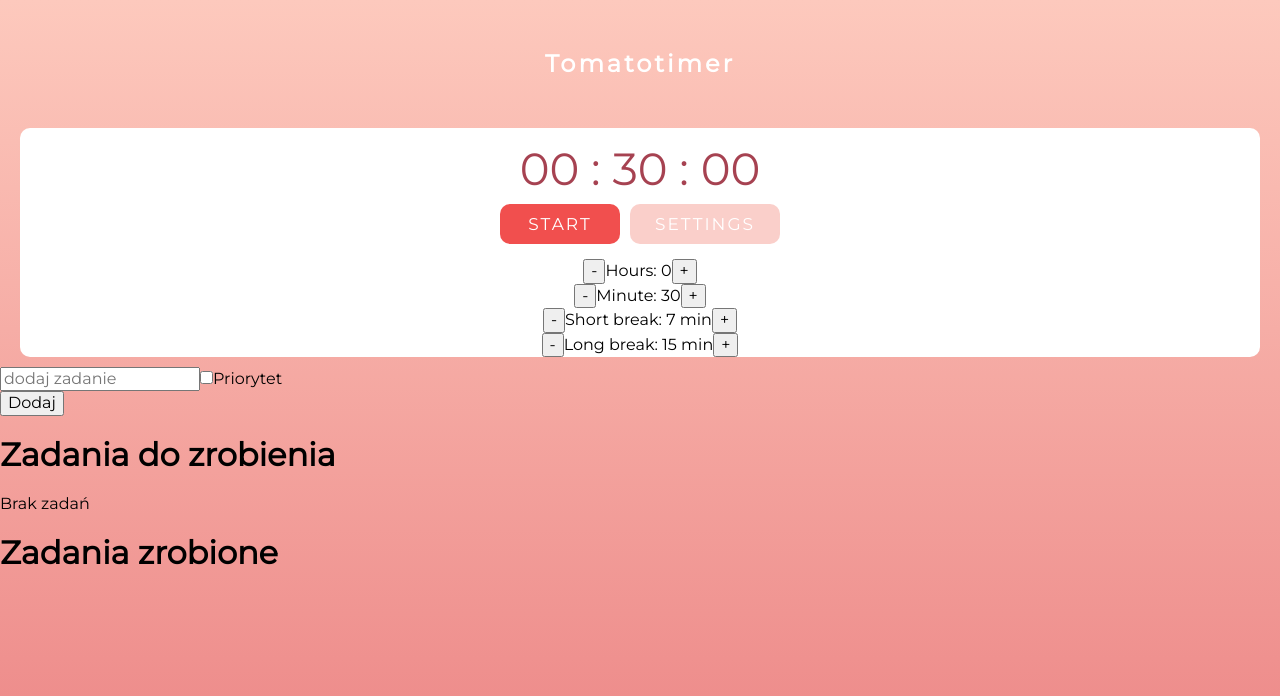
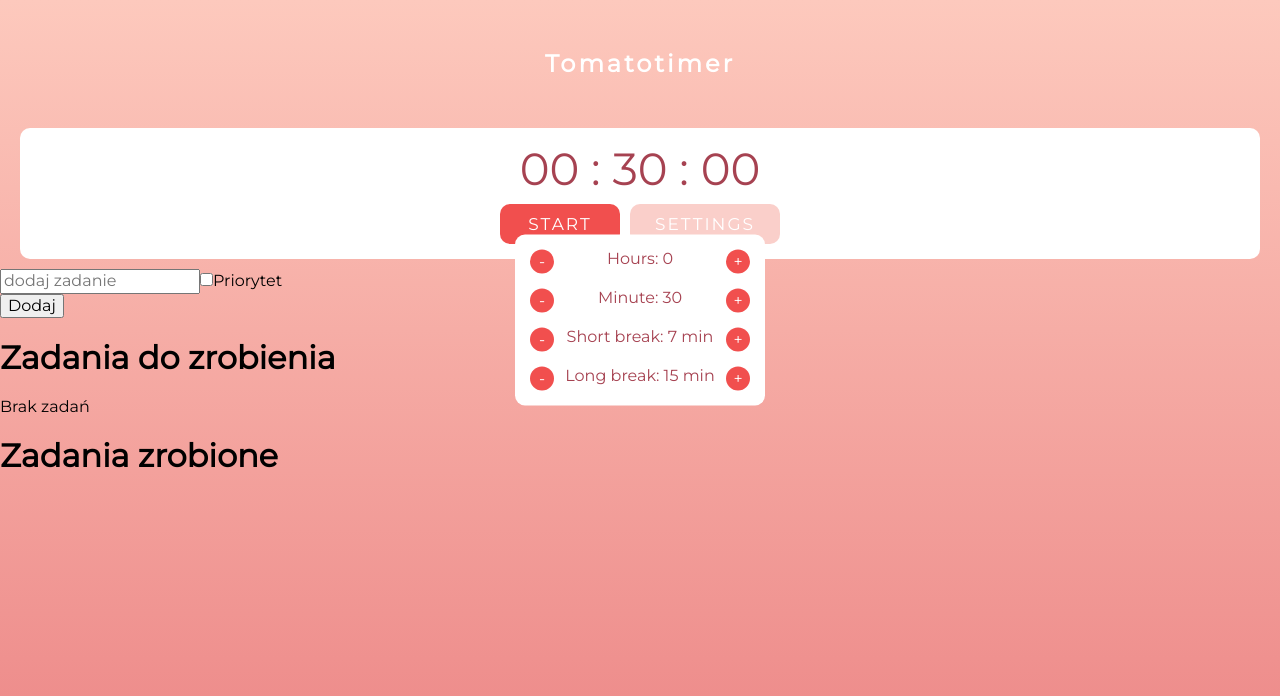
Before and after one commit to adamsmichal/tomatoTimer---toDoApp, a React (Create React App) app: page / in a window 1280 px wide. Both pictures are taken after a click on the button "SETTINGS". Shown: the top 696 px of the page. Built offline with nearby package versions, Linux system fonts and the light colour scheme.

Commit message:
add popup style

```diff
--- a/src/components/Timer/Clock/Clock.scss
+++ b/src/components/Timer/Clock/Clock.scss
@@ -1,5 +1,5 @@
 .clock {
     font-size: 4.5rem;
-    color: #A64251;
+    color: $dark-red;
     padding: 15px 0px 10px;
 }
--- a/src/components/Timer/SettingsPopup/SettingsPopup.js
+++ b/src/components/Timer/SettingsPopup/SettingsPopup.js
@@ -3,20 +3,20 @@ import React from 'react';
 const SettingsPopup = (props) => {
 
     let content = (
-        <React.Fragment>
-            <div>
+        <div className={'settings-popup'}>
+            <div className={'settings-popup__item'}>
                 <button onClick={props.subHr}>-</button>Hours: {props.hr}<button onClick={props.addHr}>+</button>
             </div>
-            <div>
+            <div className={'settings-popup__item'}>
                 <button onClick={props.subMin}>-</button>Minute: {props.min}<button onClick={props.addMin}>+</button>
             </div>
-            <div>
+            <div className={'settings-popup__item'}>
                 <button onClick={props.subShortBreak}>-</button>Short break: {props.shortBreak} min<button onClick={props.addShortBreak}>+</button>
             </div>
-            <div>
+            <div className={'settings-popup__item'}>
                 <button onClick={props.subLongBreak}>-</button>Long break: {props.longBreak} min<button onClick={props.addLongBreak}>+</button>
             </div>
-        </React.Fragment>
+        </div>
     )
 
     if (!props.isOpen) {
--- a/src/components/Timer/SettingsPopup/SettingsPopup.scss
+++ b/src/components/Timer/SettingsPopup/SettingsPopup.scss
@@ -0,0 +1,25 @@
+.settings-popup {
+    position: absolute;
+    left: 50%;
+    top: 40vh;
+    transform: translate(-50%,-50%);
+    width: 250px;
+    background-color: #fff;
+    border-radius: 10px;
+
+    &__item {
+        margin: 15px;
+        display: flex;
+        justify-content: space-between;
+        color: $dark-red;
+
+        & button {
+            border: none;
+            border-radius: 50%;
+            width: 24px;
+            height: 24px;
+            background-color: $main-btn;
+            color: #fff;
+        }
+    }
+}
--- a/src/index.scss
+++ b/src/index.scss
@@ -9,5 +9,6 @@
 @import './components/Timer/Clock/Clock.scss';
 @import './components/Timer/StartButton/StartButton.scss';
 @import './components/Timer/SettingsButton/SettingsButton.scss';
+@import './components/Timer/SettingsPopup/SettingsPopup.scss';
 
 @import './sass/atomic-class/atomic-class.scss';
--- a/src/sass/utilities/mixin.scss
+++ b/src/sass/utilities/mixin.scss
@@ -5,5 +5,6 @@ $main-font: 'Montserrat', sans-serif;
 
 //colors
 
+$dark-red: #A64251;
 $main-btn: #F14F4E;
 $added-btn: #FACFCA;
```
